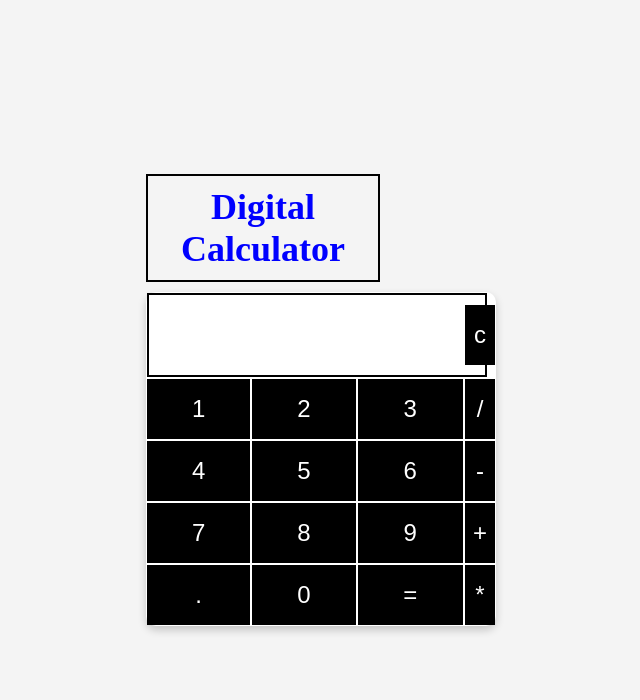
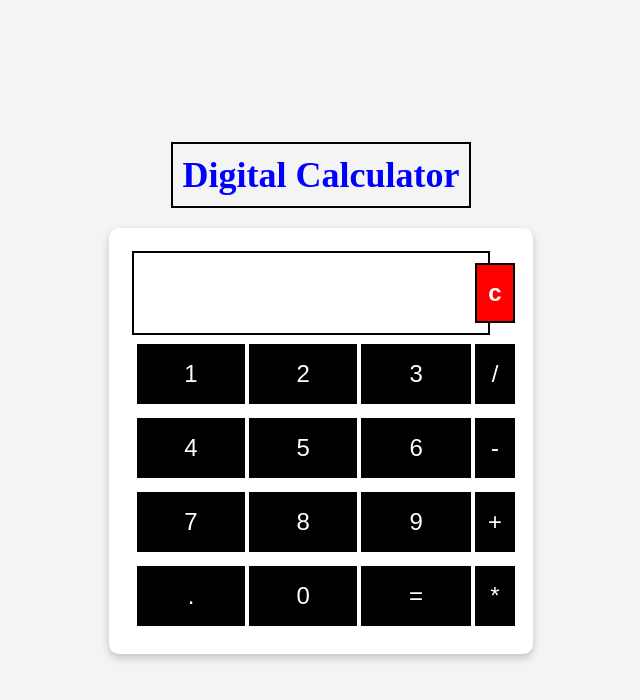
Before and after one commit to NuggetSlayz/DigitalCalculator, a plain HTML site: page index.html in a window 1280 px wide. Shown: the whole page, without its empty margins (319-959 px from the left). Drawn offline with Linux system fonts and the light colour scheme.

Commit message:
Update style.css
- Title is now properly above the calculator and centered.
- Calculator is perfectly centered on the screen.
- The "C" button is red and no longer overlaps with numbers.
- Buttons and text are bigger for better usability.
- Spacing is added to avoid elements touching each other.

```diff
--- a/css/style.css
+++ b/css/style.css
@@ -21,19 +21,18 @@ body {
     color: blue;
     border: solid black 2px;
     padding: 10px;
-    width: 210px;
-    margin-bottom: 10px;
+    width: fit-content;
+    margin: 0 auto 20px auto; /* Center it with space below */
 }
 
 /* Style the calculator itself */
 table {
-    border-collapse: collapse;
-    margin: 0 auto; /* Center the table */
+    margin: auto; /* Center the table */
     background-color: white;
     padding: 20px;
     border-radius: 10px; /* Rounded corners */
     box-shadow: 0 4px 8px rgba(0, 0, 0, 0.2); /* Subtle shadow */
-    width: 350px; /* Bigger calculator */
+    display: inline-block; /* Prevent full width */
 }
 
 /* Style buttons */
@@ -45,6 +44,14 @@ input[type="button"] {
     height: 60px; /* Bigger buttons */
     font-size: 24px; /* Bigger text */
     cursor: pointer;
+    margin: 5px; /* Add spacing */
+}
+
+/* Make the clear button ("c") stand out */
+input[value="c"] {
+    background-color: red; /* Make c button red */
+    color: white;
+    font-weight: bold;
 }
 
 /* Style the calculator display */
```
